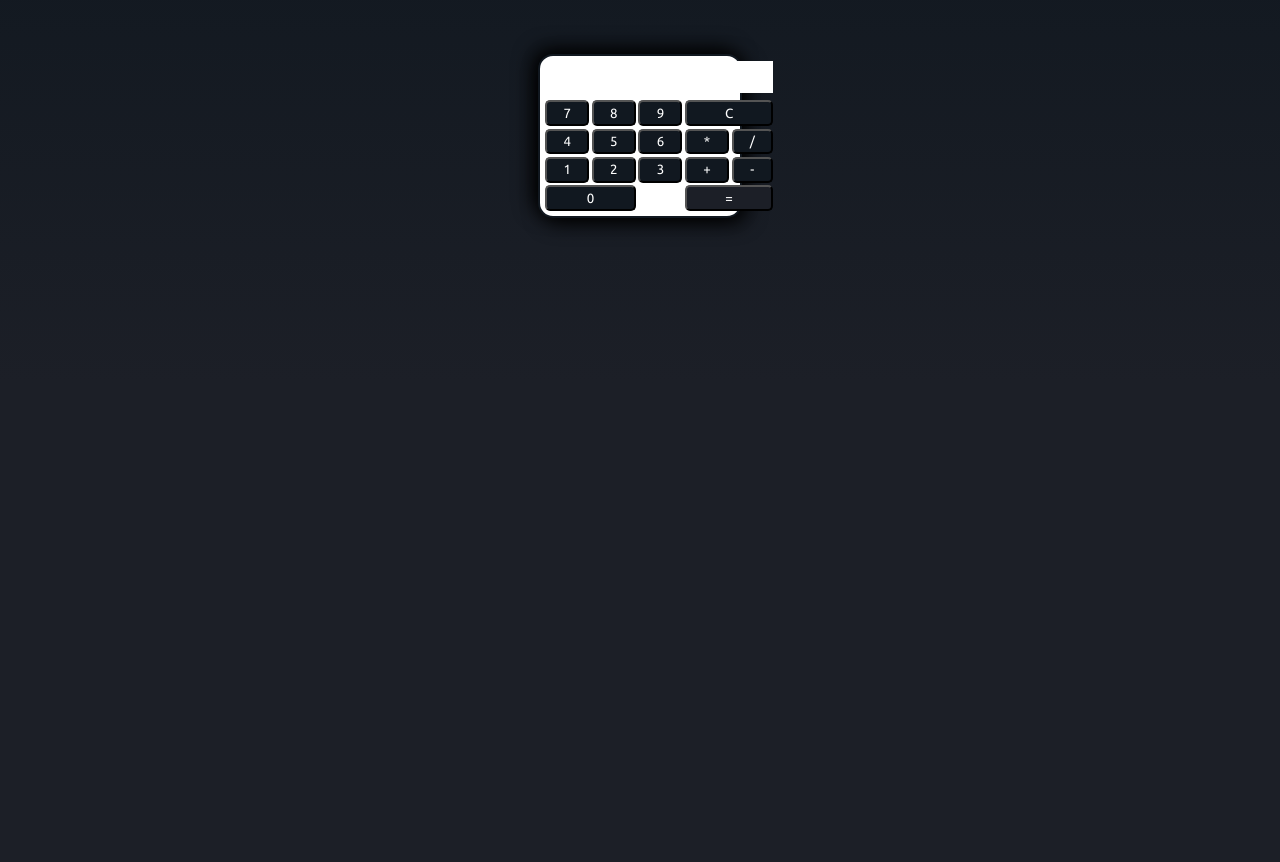
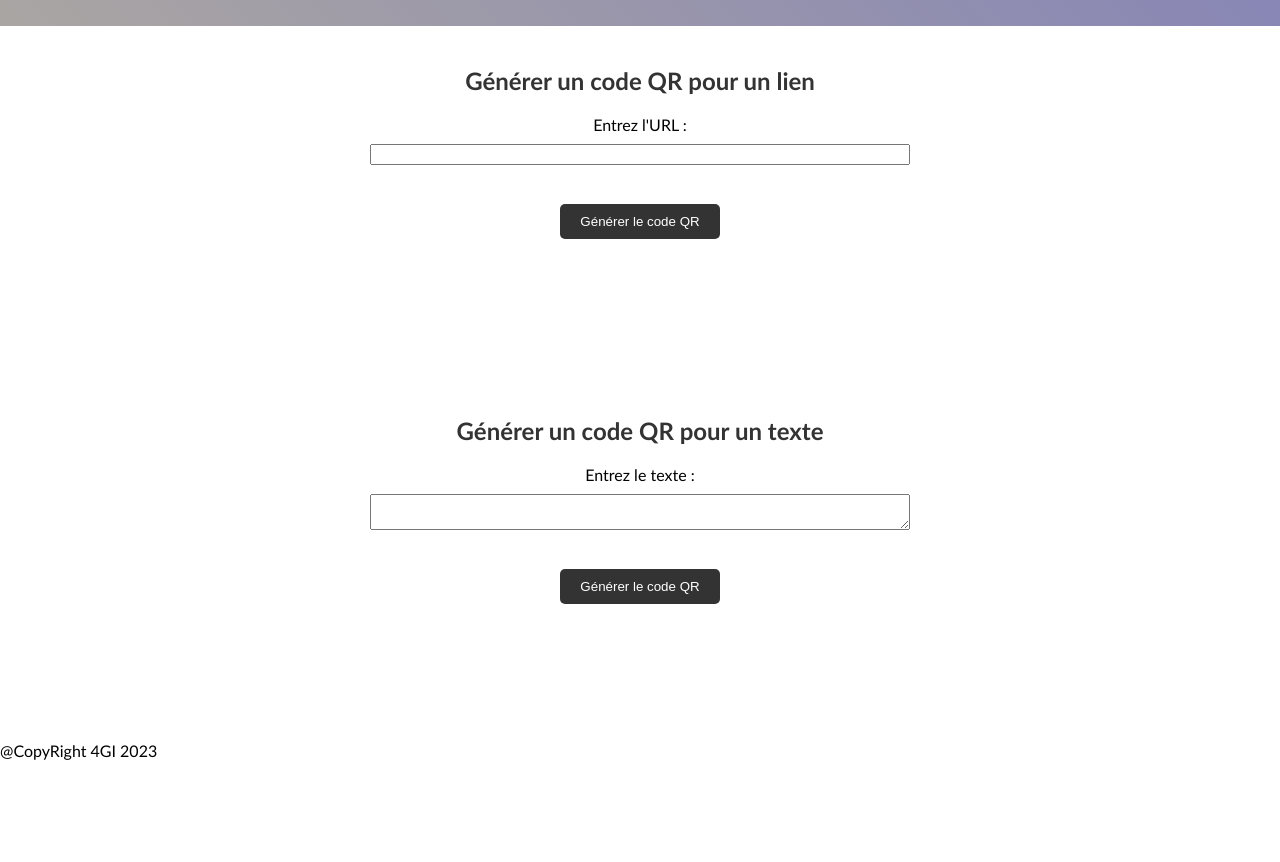
Before and after one commit to Mbahersem/Projet-web, a plain HTML site: page index.html in a window 1280 px wide. Shown: the part 96-958 px from the top of the page. After the commit the page ends 872 px from the top, so only its background shows below. Drawn offline with Linux system fonts and the light colour scheme.

Commit message:
Presentation front end

```diff
--- a/index.css
+++ /dev/null
@@ -1,121 +0,0 @@
-:root {
-    --color1: rgb(17, 24, 32);
-    --color2: rgb(28, 31, 39);
-    --color3 : white;
-    --color4: black;
-}
-
-@font-face {
-    font-family: font;
-    src: url("./Ubuntu-Regular.ttf");
-}
-
-* {
-    font-family: font;
-}
-
-body {
-    height: 100vh;
-    background: linear-gradient(var(--color1), var(--color2) 50%);
-}
-
-.container {
-    background: var(--color3);
-    margin: 0 auto;
-    margin-top: 150px;
-    height: 150px;
-    width: 15%;
-    border-radius: 15px;
-    padding: 5px;
-    border: 2px solid var(--color1);
-    box-shadow: 5px 5px 20px var(--color4), -5px -5px 20px var(--color4);
-    display: grid;
-    grid-template-areas:
-    "res res res res res"
-    "seven eight nine C C"
-    "four five six multipl divide"
-    "one two three plus minus"
-    "zer zer . equal equal";
-    grid-column-gap: 2.5px;
-    grid-row-gap: 2.5px;
-}
-
-#resultat {
-    grid-area: res;
-    border: none;
-    height: 30px;
-    outline: none;
-    transition: .2s ease;
-    font-size: .9rem;
-}
-
-.btn, #clear, #equal {
-    border-radius: 5px;
-    background: var(--color1);
-    color: var(--color3);
-}
-
-#zero {
-    grid-area: zer;
-}
-
-#one {
-    grid-area: one;
-}
-
-#two {
-    grid-area: two;
-}
-
-#three {
-    grid-area: three;
-}
-
-#four {
-    grid-area: four;
-}
-
-#five {
-    grid-area: five;
-}
-
-#six {
-    grid-area: six;
-}
-
-#seven {
-    grid-area: seven;
-}
-
-#eight {
-    grid-area: eight;
-}
-
-#nine {
-    grid-area: nine;
-}
-
-#plus {
-    grid-area: plus;
-}
-
-#minus {
-    grid-area: minus;
-}
-
-#multiply {
-    grid-area: multipl;
-}
-
-#divide {
-    grid-area: divide;
-}
-
-#clear {
-    grid-area: C;
-}
-
-#equal {
-    grid-area: equal;
-    background: var(--color2);
-}
--- a/index.html
+++ b/index.html
@@ -2,31 +2,45 @@
 <html lang="fr">
 <head>
     <meta charset="UTF-8">
-    <meta http-equiv="X-UA-Compatible" content="IE=edge">
+    <meta http-equiv="X-UA-Compatible" content="ie=edge">
     <meta name="viewport" content="width=device-width, initial-scale=1.0">
-    <title>Calculatrice</title>
-    <link rel = "stylesheet" href = "index.css">
+    <meta name="author" content="MAG">
+    <title>Générateur de codes QR</title>
+    <link rel="stylesheet" href="./style.css">
 </head>
 <body>
-    <div class="container">
-        <input type="text" id = "resultat">
-        <button class = "btn" id = "one" name = "1">1</button>
-        <button class = "btn" id = "two" name = "2">2</button>
-        <button class = "btn" id = "three" name = "3">3</button>
-        <button class = "btn" id = "four" name = "4">4</button>
-        <button class = "btn" id = "five" name = "5">5</button>
-        <button class = "btn" id = "six" name = "6">6</button>
-        <button class = "btn" id = "seven" name = "7">7</button>
-        <button class = "btn" id = "eight" name = "8">8</button>
-        <button class = "btn" id = "nine" name = "9">9</button>
-        <button class = "btn" id = "zero" name = "0">0</button>
-        <button class = "btn" id = "plus" name = "+">+</button>
-        <button class = "btn" id = "minus" name = "-">-</button>
-        <button class = "btn" id = "multiply" name = "*">*</button>
-        <button class = "btn" id = "divide" name = "/">/</button>
-        <button id = "clear">C</button>
-        <button id = "equal">=</button>
-    </div>
-    <script src = "script.js"></script>
+    <header>
+        <h1>Générateur de codes QR</h1>
+    </header>
+
+    <main>
+        <section>
+            <h2>Générer un code QR pour un lien</h2>
+            <form>
+                <label for="lien">Entrez l'URL :</label>
+                <input type="url" name="lien" required><br>
+                <button type="button">Générer le code QR</button><br><br><br>
+            </form>
+            <div class="qr-container">
+
+            </div>
+        </section>
+
+        <section>
+            <h2>Générer un code QR pour un texte</h2>
+            <form>
+                <label for="texte">Entrez le texte :</label>
+                <textarea name="texte" required></textarea><br>
+                <button type="button">Générer le code QR</button><br><br><br>
+            </form>
+            <div class="qr-container">
+
+            </div>
+        </section>
+    </main>
+    <footer>
+        <p>@CopyRight 4GI 2023</p>
+    </footer>
+    <script src="script.js"></script>
 </body>
 </html>
--- a/script.js
+++ b/script.js
@@ -1,18 +1,31 @@
-const btns = document.querySelectorAll('.btn');
-const resultat = document.getElementById('resultat');
-const clear = document.getElementById('clear');
-const equal = document.getElementById('equal');
+// Sélectionner le bouton du formulaire
+const button = document.querySelector('button');
 
-btns.forEach((btn) => {
-    btn.addEventListener('click', () => {
-        resultat.value = resultat.value + btn.textContent;
-    });
-});
+// Sélectionner l'élément où l'image sera affichée
+const qrCodeSection = document.querySelector('section div');
 
-clear.addEventListener('click', () => {
-    resultat.value = "";
-});
+// Fonction pour gérer le clic sur le bouton
+function handleClick() {
+  // Créer l'élément de l'image
+  const image = document.createElement('img');
+  image.src = 'example.jpg';
+  image.alt = 'QR Code';
 
-equal.addEventListener('click', () => {
-    resultat.value = eval(resultat.value);
-})
+  // Ajouter la classe pour l'animation slideInRight
+  image.classList.add('slide-in-right');
+  image.animate([{
+    transform: 'translateX(100%)',
+},
+ {
+    transform: 'translateX(0)',
+}],{// options de l'animation
+duration: 1000,
+easing: 'ease-in-out',
+fill: 'forwards'})
+
+  // Ajouter l'image à la section du QR code
+  qrCodeSection.appendChild(image);
+}
+
+// Ajouter l'événement clic au bouton
+button.addEventListener('click', handleClick);
--- /dev/null
+++ b/style.css
@@ -0,0 +1,140 @@
+/* Styles généraux */
+body {
+    font-family: 'Trebuchet MS', 'Lucida Sans Unicode', 'Lucida Grande', 'Lucida Sans', Arial, sans-serif, sans-serif;
+    margin: 0;
+    padding: 0;
+}
+
+h1, h2, h3 {
+    color: #333;
+}
+
+/* Styles pour l'en-tête */
+header {
+    background: linear-gradient(45deg, #b3a4a4, #ded687, #7171c1);
+    background-size: 600% 600%;
+    animation: gradientAnimation 15s ease infinite;
+    padding: 20px;
+    text-align: center;
+}
+
+/* Styles pour les sections */
+section {
+    margin-bottom: 40px;
+    padding: 20px;
+    background-color: #fff;
+    box-shadow: 0 2px 5px rgba(0, 0, 0, 0.1);
+    animation: slideInRight 1s ease-in-out;
+    display: flex;
+    flex-direction: column;
+}
+
+section div {
+    animation: slideInRight 1.2s ease-in-out;
+}
+
+h2 {
+    margin-top: 0;
+    margin-bottom: 20px;
+}
+
+section img {
+    max-width: 100%;
+    height: auto;
+    margin-bottom: 20px;
+}
+/* Styles pour les formulaires */
+form {
+    margin-bottom: 20px;
+    display: flex;
+    flex-direction: column;
+}
+
+label {
+    margin-bottom: 10px;
+    align-self:center;
+}
+
+input[type="url"],
+textarea {
+    margin-bottom: 20px;
+}
+
+button {
+    align-self:center;
+    display: block;
+    padding: 10px 20px;
+    background-color: #333;
+    color: #fff;
+    border: none;
+    border-radius: 5px;
+    cursor: pointer;
+}
+
+button:hover {
+    background-color: #555;
+}
+
+/* Styles pour les images de code QR */
+img {
+    max-width: 100%;
+    height: auto;
+}
+
+/* Styles pour les média queries */
+@media screen and (min-width: 768px) {
+    /* Styles pour les sections */
+    section {
+        display: flex;
+        flex-wrap: wrap;
+        justify-content: space-between;
+        align-items: center;
+        padding: 40px;
+        box-shadow: none;
+        animation: none;
+    }
+
+    /* Styles pour les formulaires */
+    form {
+        width: 45%;
+        margin-bottom: 0;
+        animation: none;
+    }
+
+    /* Styles pour les images de code QR */
+    img {
+        width: 45%;
+        margin-left: 10%;
+        margin-right: 10%;
+    }
+}
+
+@keyframes gradientAnimation {
+    0% {
+      background-position: 0% 50%;
+    }
+    50% {
+      background-position: 100% 50%;
+    }
+    100% {
+      background-position: 0% 50%;
+    }
+  }
+
+  @keyframes fadeIn {
+    from {
+        opacity: 0;
+    }
+    to {
+        opacity: 1;
+    }
+}
+
+@keyframes slideInRight {
+    from {
+        transform: translateX(100%);
+    }
+    to {
+        transform: translateX(0);
+    }
+}
```
Also changed, not shown: example.jpg (added).
